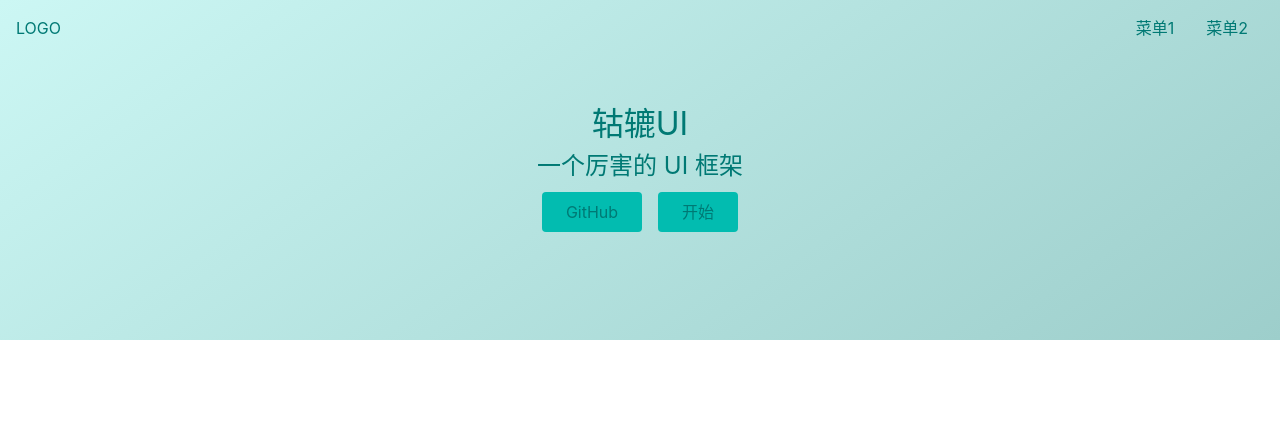
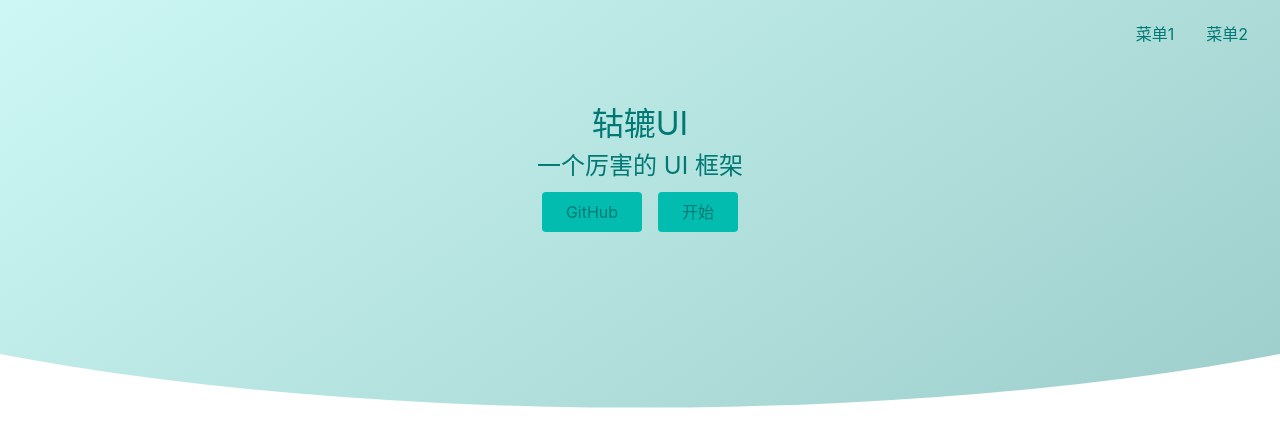
Before and after one commit to xixixiaoyu/vue3-yun-ui, a Vue app: page /#/ in a window 1280 px wide. Shown: the top 446 px of the page. Built offline with nearby package versions, Linux system fonts and the light colour scheme; the HTML template or start-up script is replaced by a standard one.

Commit message:
首页完成icon和圆弧

```diff
--- a/index.html
+++ b/index.html
@@ -5,6 +5,7 @@
   <link rel="icon" href="/favicon.ico" />
   <meta name="viewport" content="width=device-width, initial-scale=1.0">
   <title>Vite App</title>
+  <script src="//at.alicdn.com/t/font_2826590_m56x1hawjkk.js"></script>
 </head>
 <body>
   <div id="app"></div>
--- a/src/Views/Home.vue
+++ b/src/Views/Home.vue
@@ -8,6 +8,17 @@
         <a href="https://github.com">GitHub</a>
         <router-link to="/doc">开始</router-link>
       </p>
+    </div>
+    <div class="features">
+      <svg class="icon">
+        <use xlink:href="#icon-vue"></use>
+      </svg>
+      <svg class="icon">
+        <use xlink:href="#icon-ts"></use>
+      </svg>
+      <svg class="icon">
+        <use xlink:href="#icon-gj"></use>
+      </svg>
     </div>
   </div>
 </template>
@@ -28,7 +39,16 @@ $color: #007974;
     rgb(204, 247, 244) 0%,
     rgb(157, 206, 203) 100%
   );
+  clip-path: ellipse(80% 60% at 50% 40%);
 }
+
+.features {
+  > svg {
+    width: 64px;
+    height: 64px;
+  }
+}
+
 .banner {
   color: $color;
   padding: 100px 0;
--- a/src/components/TopNav.vue
+++ b/src/components/TopNav.vue
@@ -1,6 +1,10 @@
 <template>
   <div class="topnav">
-    <div class="logo">LOGO</div>
+    <div class="logo">
+      <svg class="icon">
+        <use xlink:href="#icon-yun"></use>
+      </svg>
+    </div>
     <ul class="menu">
       <li>菜单1</li>
       <li>菜单2</li>
@@ -36,6 +40,11 @@ $color: #007974;
   > .logo {
     max-width: 6em;
     margin-right: auto;
+
+     >svg {
+      width: 32px;
+      height: 32px;
+    }
   }
   > .menu {
     display: flex;
--- a/src/index.scss
+++ b/src/index.scss
@@ -36,3 +36,9 @@ body {
     "Microsoft YaHei", "Wenquanyi Micro Hei", "WenQuanYi Zen Hei", "ST Heiti",
     SimHei, "WenQuanYi Zen Hei Sharp", sans-serif;
 }
+.icon {
+  width: 1em; height: 1em;
+  vertical-align: -0.15em;
+  fill: currentColor;
+  overflow: hidden;
+}
```
